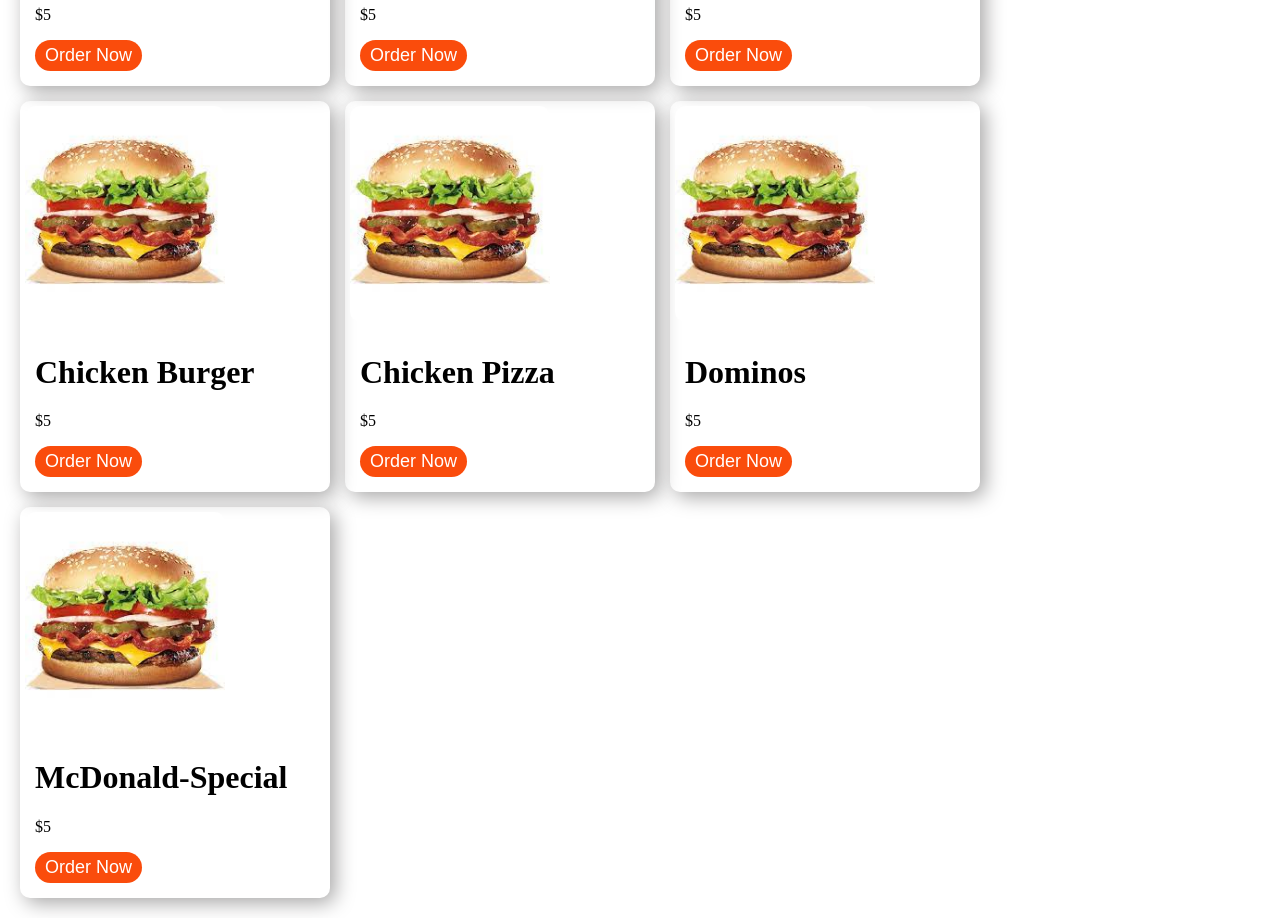
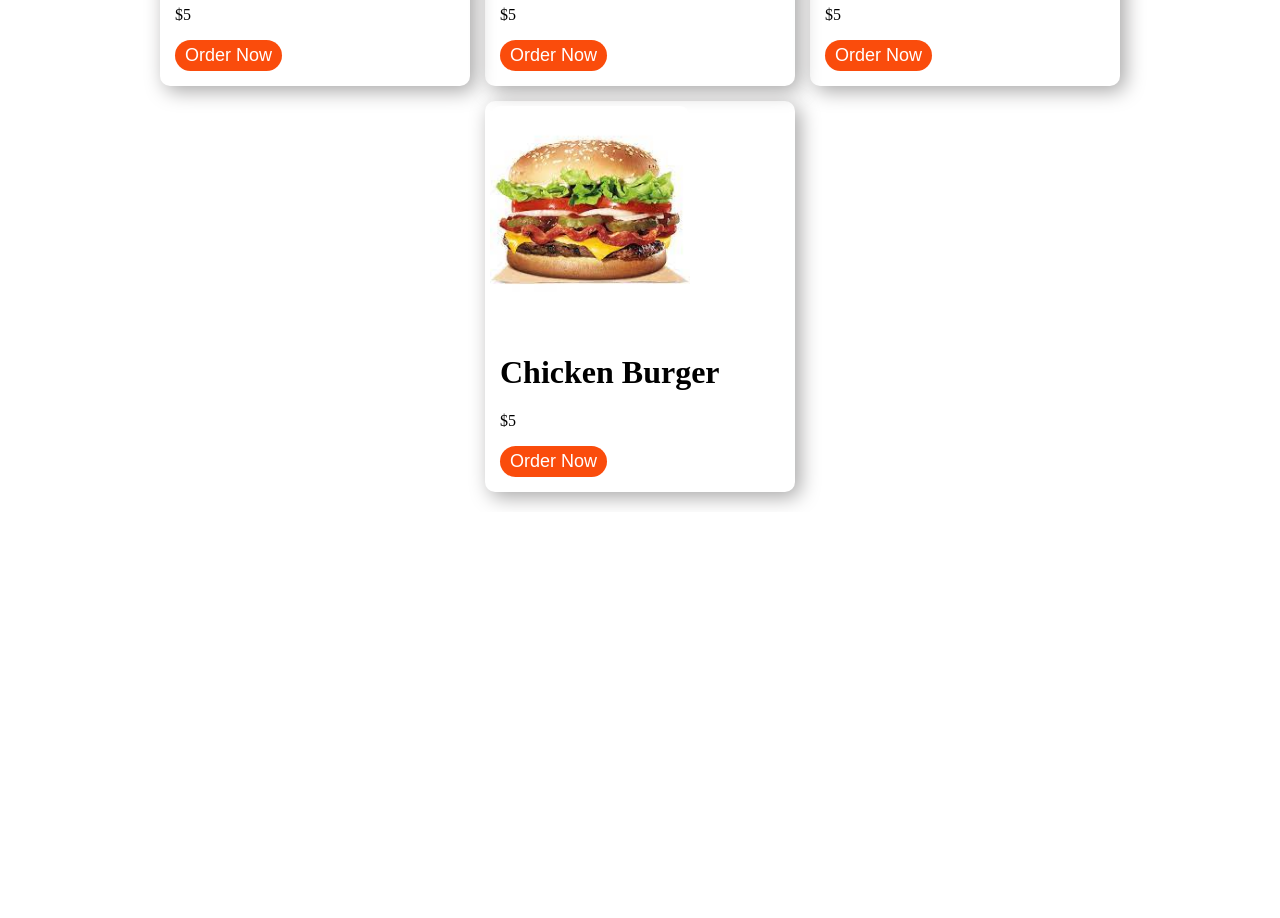
Before and after one commit to kajalbabu/React, a plain HTML site: page foods.html in a window 1280 px wide. Shown: the part 504-1422 px from the top of the page. After the commit the page ends 1016 px from the top, so only its background shows below. Drawn offline with Linux system fonts and the light colour scheme.

Commit message:
Mobile view

```diff
--- a/foods.html
+++ b/foods.html
@@ -1,8 +1,7 @@
 <!DOCTYPE html>
-<html lang="en">
+<html >
   <head>
-    <meta charset="UTF-8" />
-    <meta name="viewport" content="width=device-width, initial-scale=1.0" />
+
     <title>Food Network</title>
     <link rel="stylesheet" href="style.css" />
   </head>
@@ -52,30 +51,6 @@
           <button class="Order-now">Order Now</button>
         </div>
       </div>
-      <div class="recipe-card" style="gap: 0px">
-        <img src="./assets/img/burger.jfif" />
-        <div class="card-hero">
-          <h1>Chicken Pizza</h1>
-          <p>$5</p>
-          <button class="Order-now">Order Now</button>
-        </div>
-      </div>
-      <div class="recipe-card" style="gap: 0px">
-        <img src="./assets/img/burger.jfif" />
-        <div class="card-hero">
-          <h1>Dominos</h1>
-          <p>$5</p>
-          <button class="Order-now">Order Now</button>
-        </div>
-      </div>
-      <div class="recipe-card" style="gap: 0px">
-        <img src="./assets/img/burger.jfif" />
-        <div class="card-hero">
-          <h1>McDonald-Special</h1>
-          <p>$5</p>
-          <button class="Order-now">Order Now</button>
-        </div>
-      </div>
     </div>
   </body>
 </html>
--- a/style.css
+++ b/style.css
@@ -10,6 +10,9 @@ header{
     justify-content:space-between;
     padding: 0px 20px;
     box-shadow: 2px 2px 15px rgb(151, 150, 150);
+}
+header h1{
+    font-size: 30px;
 }
 footer{
     display: flex;
@@ -25,7 +28,6 @@ footer h1{
     margin-bottom: 0;
 }
 #firstWord{
-    font-size: 30px;
     color: rgb(241, 145, 54);
 }
 .buttons button{
@@ -37,7 +39,7 @@ footer h1{
     text-decoration:none;
     color: black;
     font-weight: 750;
-    font-size: 21px;
+    font-size: 30px;
     padding: 10px ;
 }
 #line{
@@ -122,6 +124,7 @@ footer h1{
 .recipe-card img{
     width: 200px;
     border-radius: 10px;
+
 }
 .card-hero{
     padding: 10px 10px;
@@ -139,4 +142,5 @@ footer h1{
     flex-wrap: wrap;
     padding: 20px;
     gap: 15px;
+    justify-content: center;
  }
```
Also changed, not shown: about.html (+2 -3 lines), index.html (+2 -3 lines), recipe.html (+2 -3 lines).
